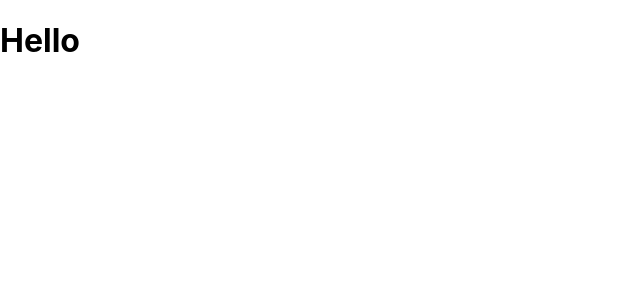
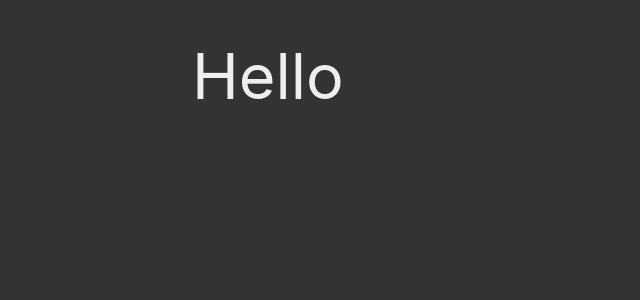
Before and after one commit to alx-skryabin/mern-course, a React (Create React App) app in the folder client/: page / in a window 1280 px wide. Shown: the top 300 px of the page, without its empty margins (0-640 px from the left). Built offline with nearby package versions, Linux system fonts and the light colour scheme.

Commit message:
Add lib "materialize" on client

```diff
--- a/client/package.json
+++ b/client/package.json
@@ -36,6 +36,7 @@
     "@testing-library/jest-dom": "^5.14.1",
     "@testing-library/react": "^11.2.7",
     "@testing-library/user-event": "^12.8.3",
+    "materialize-css": "^1.0.0-rc.2",
     "react": "^17.0.2",
     "react-dom": "^17.0.2",
     "react-scripts": "4.0.3",
--- a/client/src/App.js
+++ b/client/src/App.js
@@ -1,6 +1,9 @@
+import React from 'react'
+import 'materialize-css'
+
 function App() {
   return (
-    <div>
+    <div className="container">
       <h1>Hello</h1>
     </div>
   )
--- a/client/src/index.css
+++ b/client/src/index.css
@@ -1,3 +1,5 @@
+@import "~materialize-css/dist/css/materialize.min.css";
+
 body {
   margin: 0;
   font-family: -apple-system, BlinkMacSystemFont, 'Segoe UI', 'Roboto', 'Oxygen',
@@ -5,6 +7,8 @@
     sans-serif;
   -webkit-font-smoothing: antialiased;
   -moz-osx-font-smoothing: grayscale;
+  background: #333;
+  color: #eee;
 }
 
 code {
```
Also changed, not shown: 1 other file (tests, documents, lock files or other folders).
